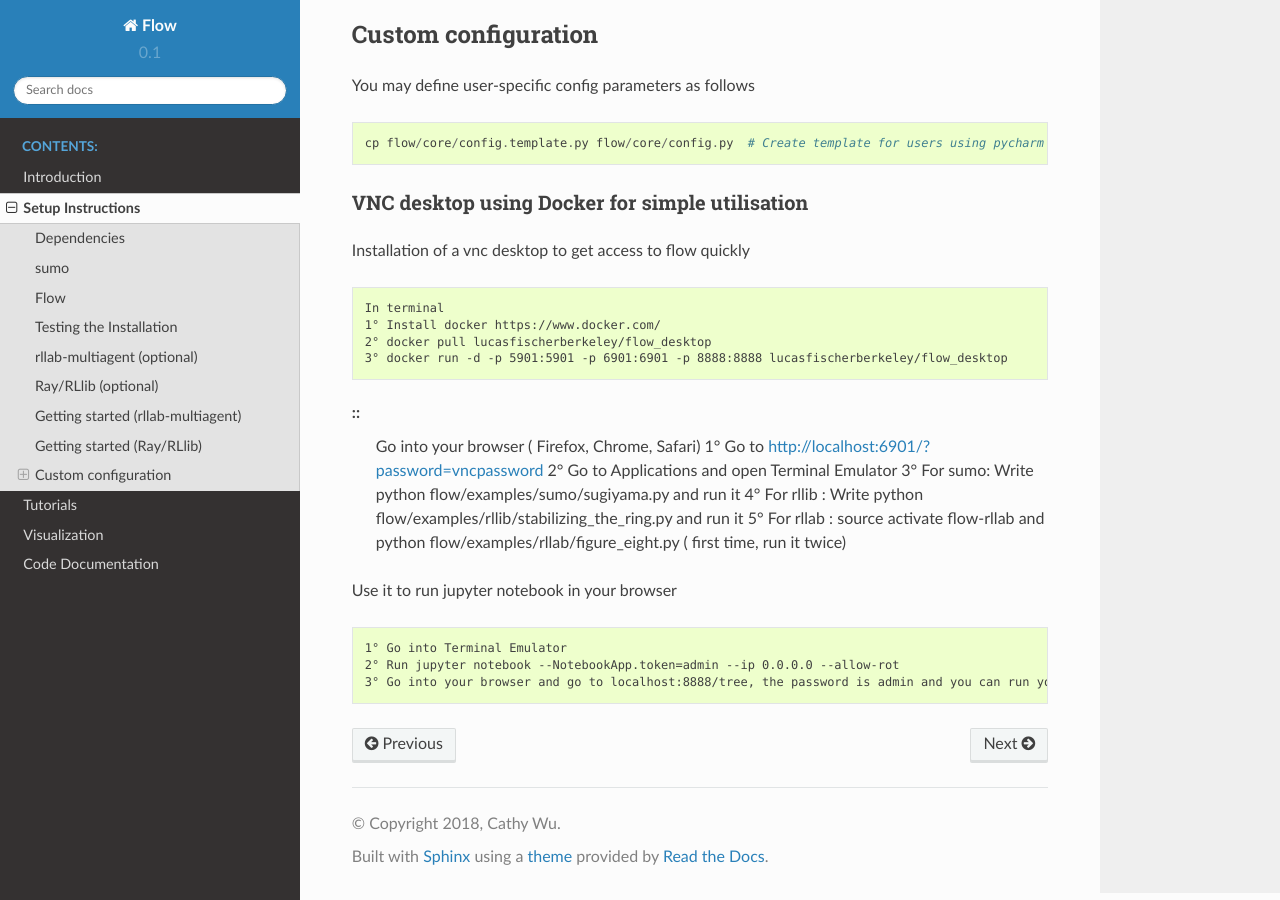
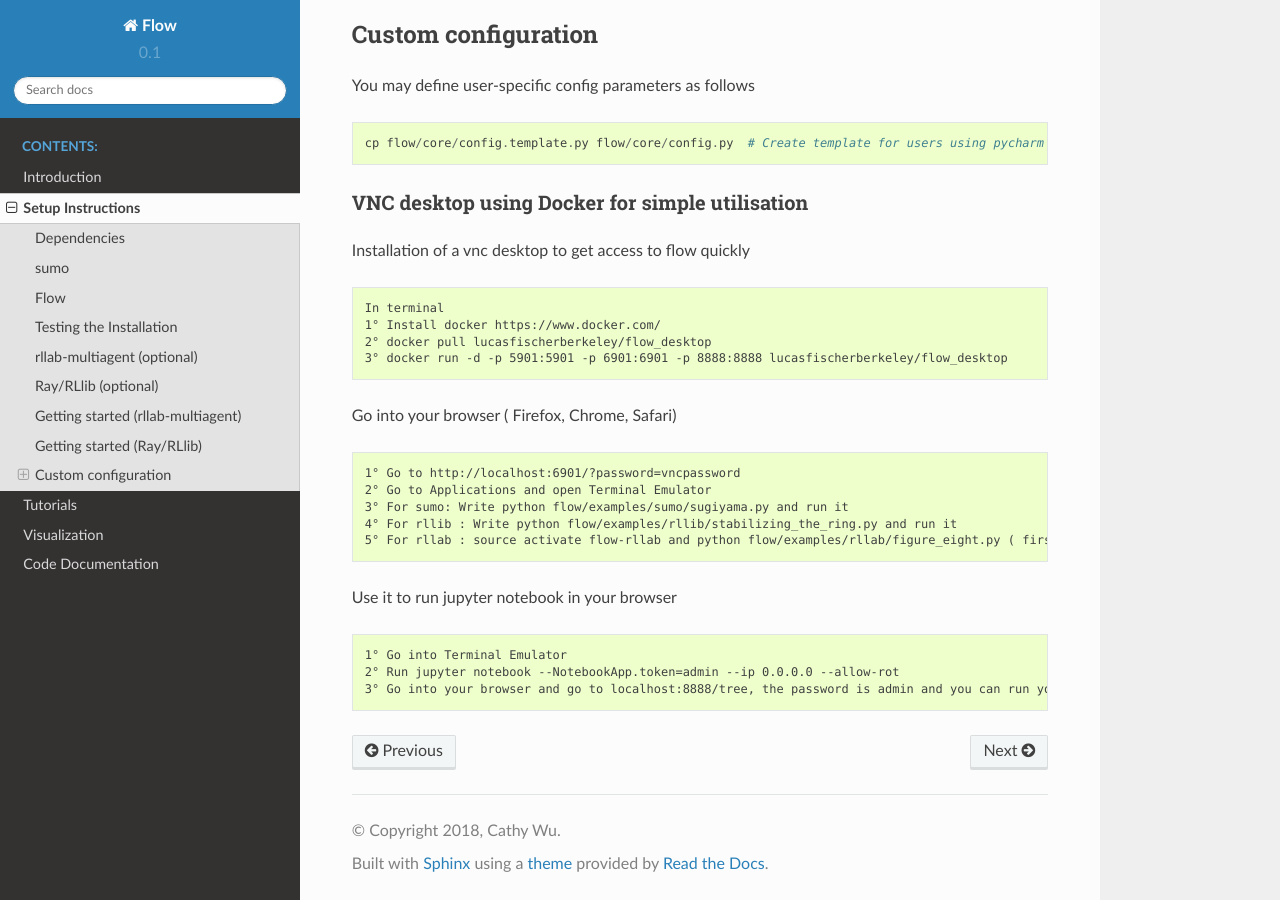
Before and after one commit to flow-project/flow, a Sphinx documentation site: the page built from docs/source/flow_setup.rst, in a window 1280 px wide and 900 px high, scrolled down 4673 px. Built offline with Sphinx 7.4.7 and the Read the Docs theme 2.0.0, drawn with Linux system fonts in a browser that asks for light colours; formulas are drawn with MathJax 3.

```diff
--- a/docs/source/flow_setup.rst
+++ b/docs/source/flow_setup.rst
@@ -247,8 +247,9 @@ Installation of a vnc desktop to get access to flow quickly
     1° Install docker https://www.docker.com/
     2° docker pull lucasfischerberkeley/flow_desktop
     3° docker run -d -p 5901:5901 -p 6901:6901 -p 8888:8888 lucasfischerberkeley/flow_desktop
+
+Go into your browser ( Firefox, Chrome, Safari)
 ::
-    Go into your browser ( Firefox, Chrome, Safari)
     1° Go to http://localhost:6901/?password=vncpassword
     2° Go to Applications and open Terminal Emulator
     3° For sumo: Write python flow/examples/sumo/sugiyama.py and run it
```
